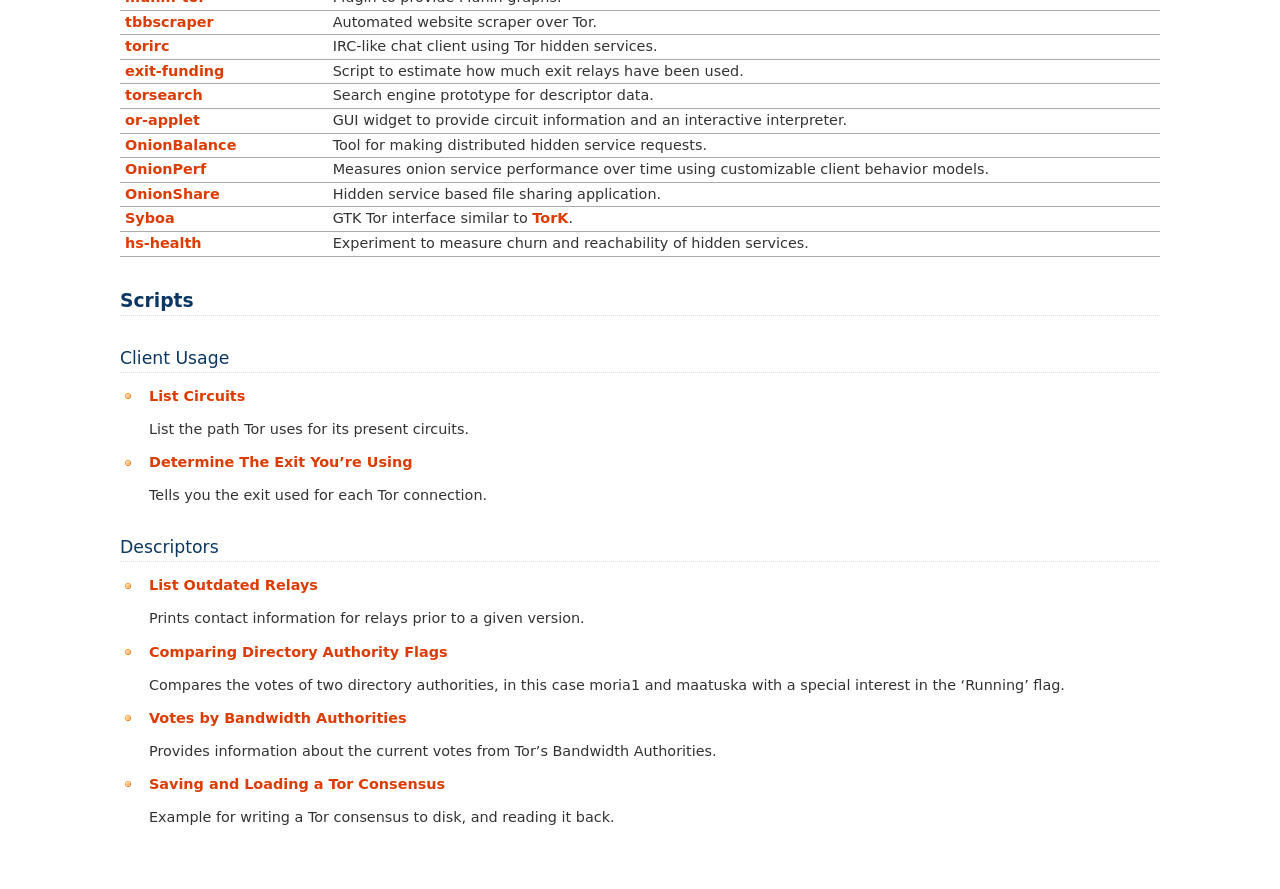
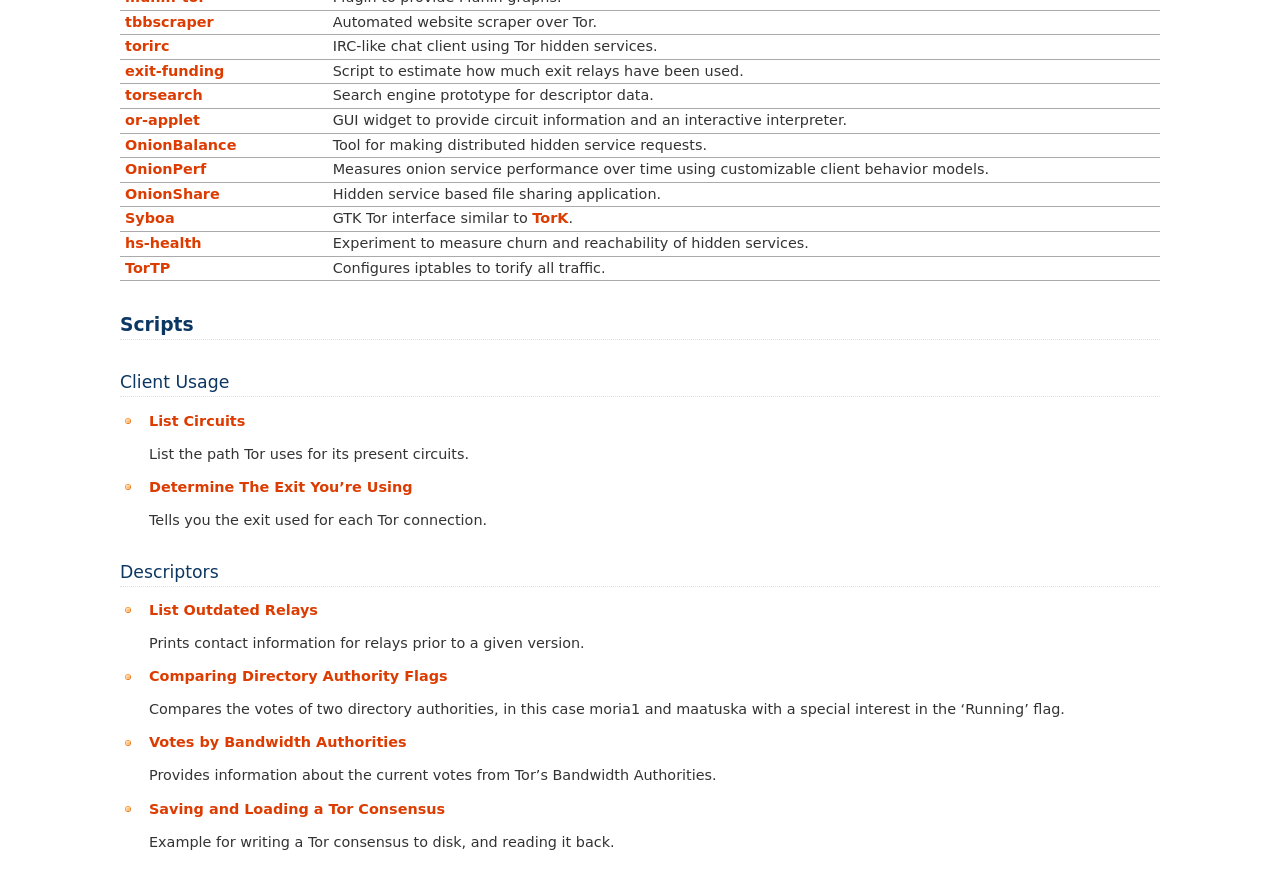
Before and after one commit to torproject/stem, a Sphinx documentation site: the page built from docs/tutorials/double_double_toil_and_trouble.rst, in a window 1280 px wide and 900 px high, scrolled down 790 px. Shown: the top 889 px of the window. Built offline with Sphinx 7.4.7, drawn with Linux system fonts in a browser that asks for light colours.

Commit message:
Add TorTP to examples page
TorTP's new version uses stem to determine the iptables rules to make. Adding
it to our examples page.

```diff
--- a/docs/tutorials/double_double_toil_and_trouble.rst
+++ b/docs/tutorials/double_double_toil_and_trouble.rst
@@ -74,6 +74,7 @@
 `OnionShare <https://github.com/micahflee/onionshare>`_                                                     Hidden service based file sharing application.
 `Syboa <https://gitorious.org/syboa/syboa>`_                                                                GTK Tor interface similar to `TorK <http://sourceforge.net/projects/tork/>`_.
 `hs-health <https://gitlab.com/hs-health/hs-health>`_                                                       Experiment to measure churn and reachability of hidden services.
+`TorTP <https://github.com/vinc3nt/stem-tortp>`_                                                            Configures iptables to torify all traffic.
 =========================================================================================================== ==========
 
 Scripts
```
